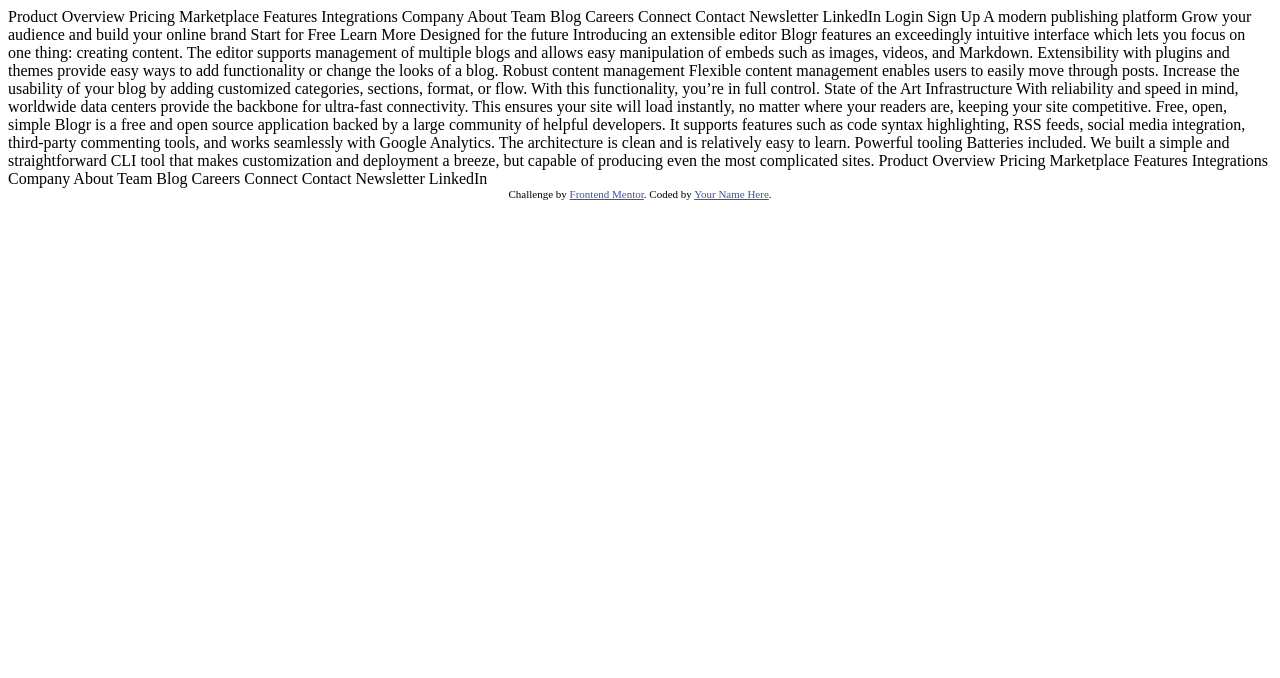
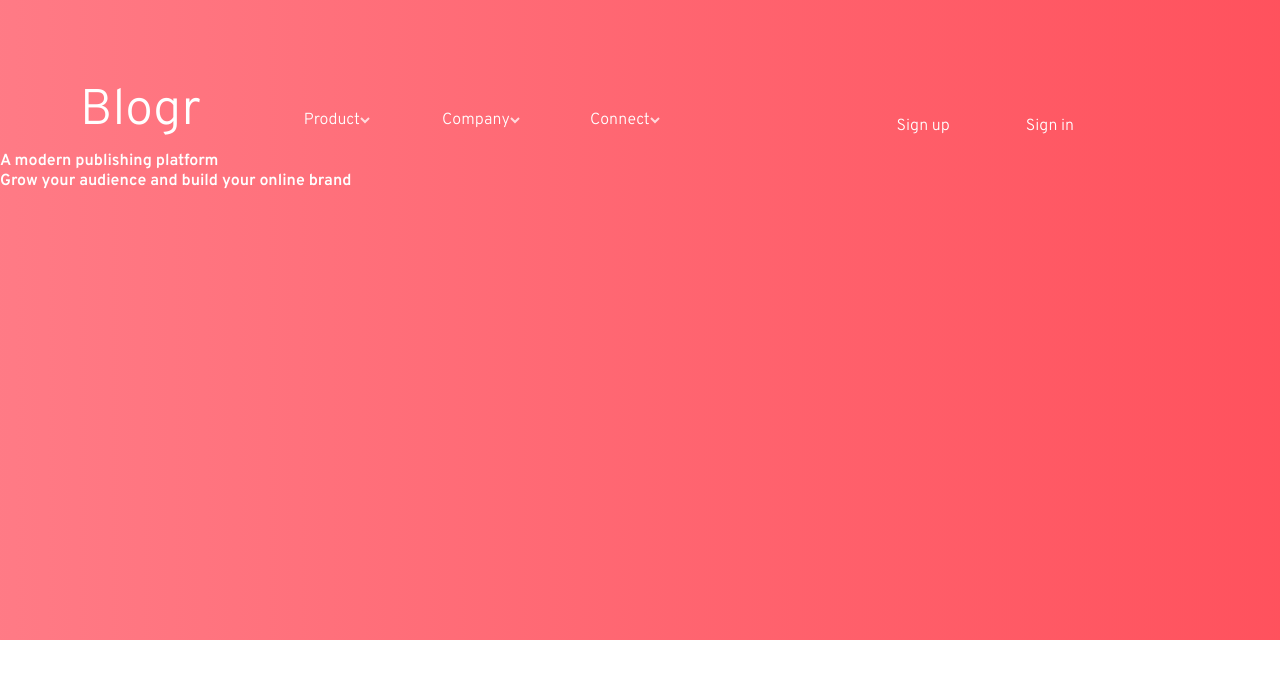
Before and after one commit to imohammedramadan/blogr-landing-page-main, a plain HTML site: page index.html in a window 1280 px wide. Drawn offline with Linux system fonts and the light colour scheme.

Commit message:
Add and styled header Add and styled Logo Add and styled Navigation bar Add and styled Sign up and Sign in buttons Add background splash gradient Add splash text

```diff
--- a/index.html
+++ b/index.html
@@ -1,44 +1,104 @@
 <!DOCTYPE html>
 <html lang="en">
-<head>
-  <meta charset="UTF-8">
-  <meta name="viewport" content="width=device-width, initial-scale=1.0"> <!-- displays site properly based on user's device -->
+  <head>
+    <meta charset="UTF-8" />
+    <meta name="viewport" content="width=device-width, initial-scale=1.0" />
+    <!-- displays site properly based on user's device -->
+    <link rel="stylesheet" href="style.css" />
+    <link
+      rel="icon"
+      type="image/png"
+      sizes="32x32"
+      href="./images/favicon-32x32.png"
+    />
+    <link
+      href="https://fonts.googleapis.com/css2?family=Overpass:wght@300;600"
+      rel="stylesheet"
+    />
+    <link
+      href="https://fonts.googleapis.com/css2?family=Ubuntu:wght@400;500;700&display=swap"
+      rel="stylesheet"
+    />
+    <title>Frontend Mentor | [Blogr]</title>
+  </head>
+  <body>
+    <!-- Background splash -->
+    <div class="splash">
+      <header>
+        <!-- Navigation bar -->
+        <nav>
+          <!-- Website Logo -->
+          <div class="logo">Blogr</div>
+          <!-- Navigation menu and signing buttons -->
+          <div class="menu">
 
-  <link rel="icon" type="image/png" sizes="32x32" href="./images/favicon-32x32.png">
+            <!-- Navigation Product button and its content -->
+            <div class="menu-button">
+              <button class="nav-buttons">
+                Product<img
+                  class="menu-arrow"
+                  src="images/icon-arrow-light.svg"
+                />
+              </button>
+              <div class="menu-content">
+                <a href="#">Overview</a>
+                <a href="#">Pricing</a>
+                <a href="#">Marketplace</a>
+                <a href="#">Features</a>
+                <a href="#">Integrations</a>
+              </div>
+            </div>
 
-  <title>Frontend Mentor | [Blogr]</title>
+            <!-- Navigation Company button and its content -->
+            <div class="menu-button">
+              <button class="nav-buttons">
+                Company<img
+                  class="menu-arrow"
+                  src="images/icon-arrow-light.svg"
+                />
+              </button>
+              <div class="menu-content">
+                <a href="#">About</a>
+                <a href="#">Team</a>
+                <a href="#">Blog</a>
+                <a href="#">Careers</a>
+              </div>
+            </div>
 
-  <!-- Feel free to remove these styles or customise in your own stylesheet 👍 -->
-  <style>
-    .attribution { font-size: 11px; text-align: center; }
-    .attribution a { color: hsl(228, 45%, 44%); }
-  </style>
-</head>
-<body>
-  Product
+            <!-- Navigation Connect button and its content -->
+            <div class="menu-button">
+              <button class="nav-buttons">
+                Connect<img
+                  class="menu-arrow"
+                  src="images/icon-arrow-light.svg"
+                />
+              </button>
+              <div class="menu-content">
+                <a href="#">Contact</a>
+                <a href="#">Newsletter</a>
+                <a href="#">LinkedIn</a>
+              </div>
+            </div>
 
-  Overview
-  Pricing
-  Marketplace
-  Features
-  Integrations
+            <!-- Sign up and Sign in buttons -->
+            <div class="signing">
+              <div class="signing-buttons">
+                <button class="sign-button">Sign up</button>
+              </div>
 
-  Company
+              <div class="signing-buttons">
+                <button class="sign-button">Sign in</button>
+              </div>
+            </div>
+          </div>
+        </nav>
+      </header>
+      <!-- Ending of the header content -->
 
-  About
-  Team
-  Blog
-  Careers
-
-  Connect
-
-  Contact
-  Newsletter
-  LinkedIn
-
-  Login
-  Sign Up
-
+      <h1>A modern publishing platform</h1>
+      <h2>Grow your audience and build your online brand</h2>
+    </div>
+    <!--
   A modern publishing platform
   Grow your audience and build your online brand
 
@@ -94,6 +154,6 @@
   <div class="attribution">
     Challenge by <a href="https://www.frontendmentor.io?ref=challenge" target="_blank">Frontend Mentor</a>.
     Coded by <a href="#">Your Name Here</a>.
-  </div>
-</body>
+  </div> -->
+  </body>
 </html>
--- /dev/null
+++ b/style.css
@@ -0,0 +1,134 @@
+:root {
+  --primary-red-200: hsl(356, 100%, 66%);
+  --primary-red-100: hsl(355, 100%, 74%);
+  --primary-blue-500: hsl(208, 49%, 24%);
+  --footer-text-gray-blue-300: hsl(240, 2%, 79%);
+  --footer-body-copy-gray-blue-500: hsl(207, 13%, 34%);
+  --footer-background-black-blue-500: hsl(240, 10%, 16%);
+}
+
+* {
+  box-sizing: border-box;
+  font-size: 16px;
+  font-family: "Overpass", "Ubuntu";
+}
+
+body,
+p,
+h1,
+h2,
+h3,
+h4,
+h5,
+h6,
+ul,
+li {
+  margin: 0;
+  padding: 0;
+  color: white;
+}
+/* Start of header content */
+.logo {
+  font-size: 50px;
+  padding-right: 5rem;
+}
+
+.splash {
+  background: linear-gradient(
+    90deg,
+    hsl(355, 100%, 74%) 0%,
+    hsl(356, 100%, 66%) 100%
+  );
+  height: 40rem;
+}
+
+/* Navigation bar */
+a {
+  text-decoration: none;
+}
+
+.nav-buttons {
+  background: none;
+  border: none;
+  color: white;
+  cursor: pointer;
+}
+
+nav{
+  display: flex;
+  padding-top: 5rem;
+  margin-left: 5rem;
+  align-items: baseline;
+  justify-content: flex-start;
+}
+
+.menu{
+  display: flex;
+  flex-wrap: wrap;
+  width: 100%;
+  justify-content: flex-start;
+
+}
+
+.menu-container{
+  width: 10rem;
+}
+
+.menu-button{
+  display: flex;
+  width: 7rem;
+  flex-direction: column;
+  margin-right: 2rem;
+  padding: 0.5rem 0rem 0.5rem 0rem;
+}
+
+.menu-content{
+  display: none;
+}
+
+.menu-button:hover .menu-content{
+  display: flex;
+  flex-direction: column;
+  background-color: white;
+  padding: 1rem 1rem;
+  border: 1px solid;
+  border-radius: 5px;
+  line-height: 2rem;
+}
+.menu-button:hover{
+  text-decoration: underline;
+}
+
+/* End of Navigation Bar */
+
+/* Sign up and Sign in buttons */
+.signing{
+  display: flex;
+  flex-wrap: wrap;
+  margin-left: auto;
+  margin-right: 10rem;
+  align-self: flex-start;
+  justify-self: center;
+}
+
+.sign-buttons{
+  display: flex;
+  justify-self: center;
+}
+
+.sign-button{
+  margin-right: 1rem;
+  padding: 15px 30px;
+  border-radius: 2rem;
+  background-color: transparent;
+  border: none;
+  color: white;
+}
+
+.sign-button:hover{
+  background-color: var(--primary-red-100);
+  cursor: pointer;
+}
+/* End pf Sign up and Sign in buttons */
+
+/* End of Header content */
```
